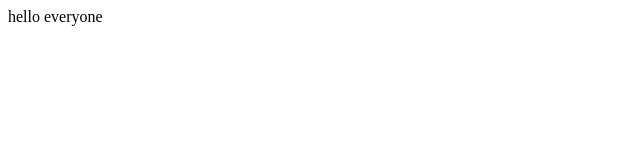
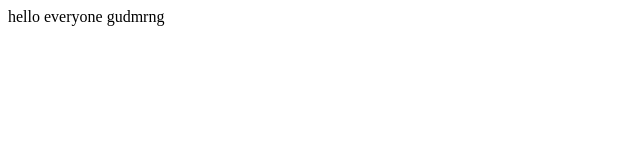
Before and after one commit to nagiriashwini/com.today.demo, a plain HTML site: page WebContent/index.html in a window 1280 px wide. Shown: the full height of the page, 0-640 px from the left. Drawn offline with Linux system fonts and the light colour scheme.

Commit message:
first commit for changes

```diff
--- a/WebContent/index.html
+++ b/WebContent/index.html
@@ -6,5 +6,6 @@
 </head>
 <body>
 hello everyone
+gudmrng
 </body>
 </html>
```
